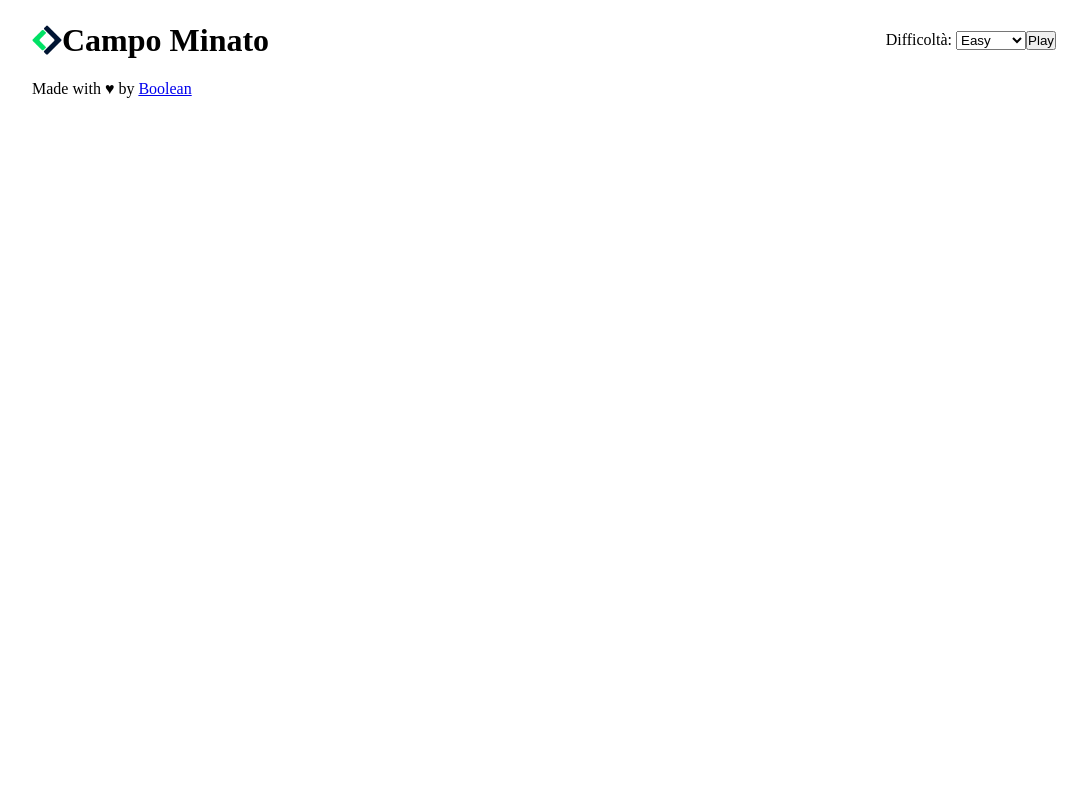
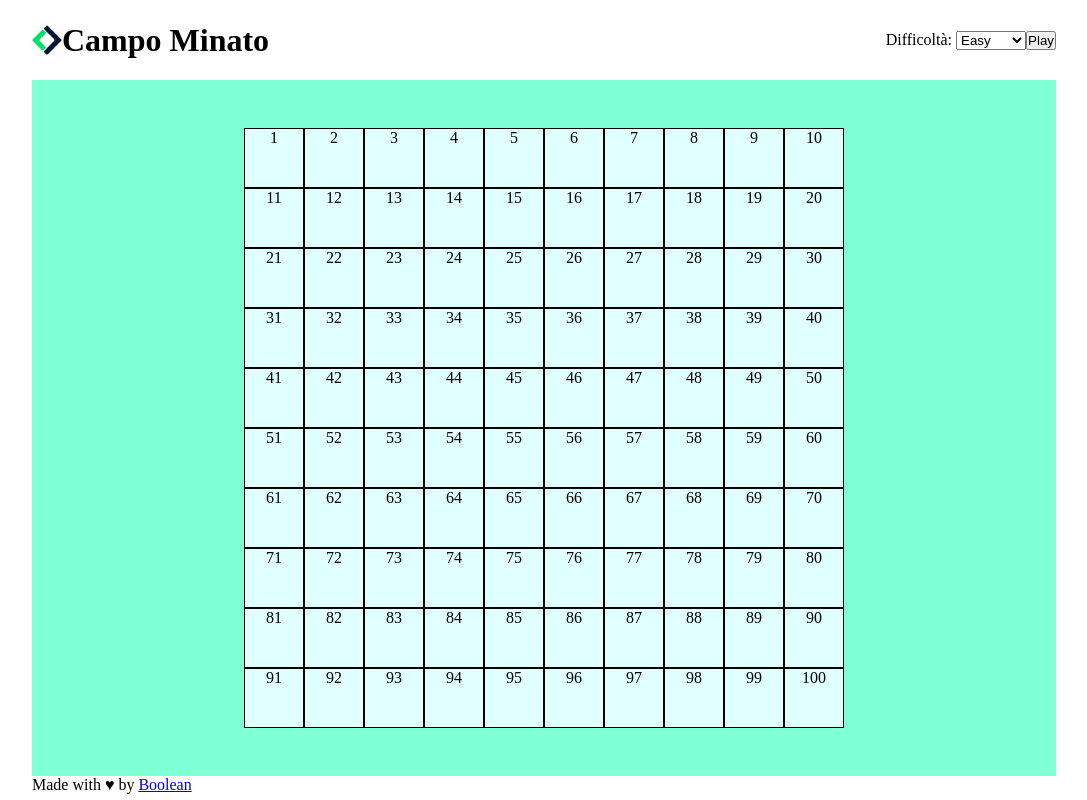
Before and after one commit to RavgaCode/js-campominato-dom, a plain HTML site: page index.html in a window 1280 px wide. Both pictures are taken after a click on the button "Play". Shown: the whole page, without its empty margins (96-1183 px from the left). Drawn offline with Linux system fonts and the light colour scheme.

Commit message:
Impostazione creazione griglia in base alla difficoltà scelta

```diff
--- a/css/style.css
+++ b/css/style.css
@@ -1,3 +1,7 @@
+:root {
+  --square-size: 60px;
+}
+
 * {
   margin: 0;
   padding: 0;
@@ -27,3 +31,33 @@ header {
   align-items: center;
   height: 100%;
 }
+/* MAIN */
+.main-container {
+  width: 80%;
+  margin: auto;
+  padding: 3rem 0;
+  text-align: center;
+  display: flex;
+  justify-content: center;
+  background-color: #7fffd4;
+}
+#grid {
+  display: flex;
+  flex-wrap: wrap;
+}
+.square {
+  height: var(--square-size);
+  width: var(--square-size);
+  background-color: lightcyan;
+  border: 1px solid black;
+}
+/* FUNCTION UTILITIES */
+.easy {
+  width: calc(var(--square-size) * 10);
+}
+.medium {
+  width: calc(var(--square-size) * 9);
+}
+.hard {
+  width: calc(var(--square-size) * 7);
+}
--- a/index.html
+++ b/index.html
@@ -35,7 +35,14 @@
       </div>
     </header>
     <!-- MAIN -->
-    <main></main>
+    <main>
+      <div class="main-container">
+        <!-- Playing Grid -->
+        <div id="grid"></div>
+        <!-- Result -->
+        <div id="result"></div>
+      </div>
+    </main>
     <!-- FOOTER -->
     <footer>
       <div class="container">
--- a/js/script.js
+++ b/js/script.js
@@ -1,3 +1,33 @@
+const playButton = document.getElementById("play-btn");
+playButton.addEventListener("click", startGame);
+
+function startGame() {
+  const diffilculty = document.getElementById("difficulty").value;
+  let numberOfSquares;
+  const grid = document.querySelector("#grid");
+  grid.className = "";
+  grid.innerHTML = "";
+  if (diffilculty === "easy") {
+    numberOfSquares = 100;
+    grid.classList.add("easy");
+  } else if (diffilculty === "medium") {
+    numberOfSquares = 81;
+    grid.classList.add("medium");
+  } else if (diffilculty === "hard") {
+    numberOfSquares = 49;
+    grid.classList.add("hard");
+  }
+
+  const squares = [];
+
+  for (let i = 1; i <= numberOfSquares; i++) {
+    const square = document.createElement("div");
+    square.classList.add("square");
+    square.innerHTML = i;
+    squares.push(square);
+    grid.appendChild(square);
+  }
+}
 
 /*
 // Chiedo all'utente il grado di difficoltà tramite prompt
@@ -67,3 +97,4 @@ const bombGenerator = function (bombNumber, minRange, maxRange) {
   }
   return bombArray;
 };
+*/
```
